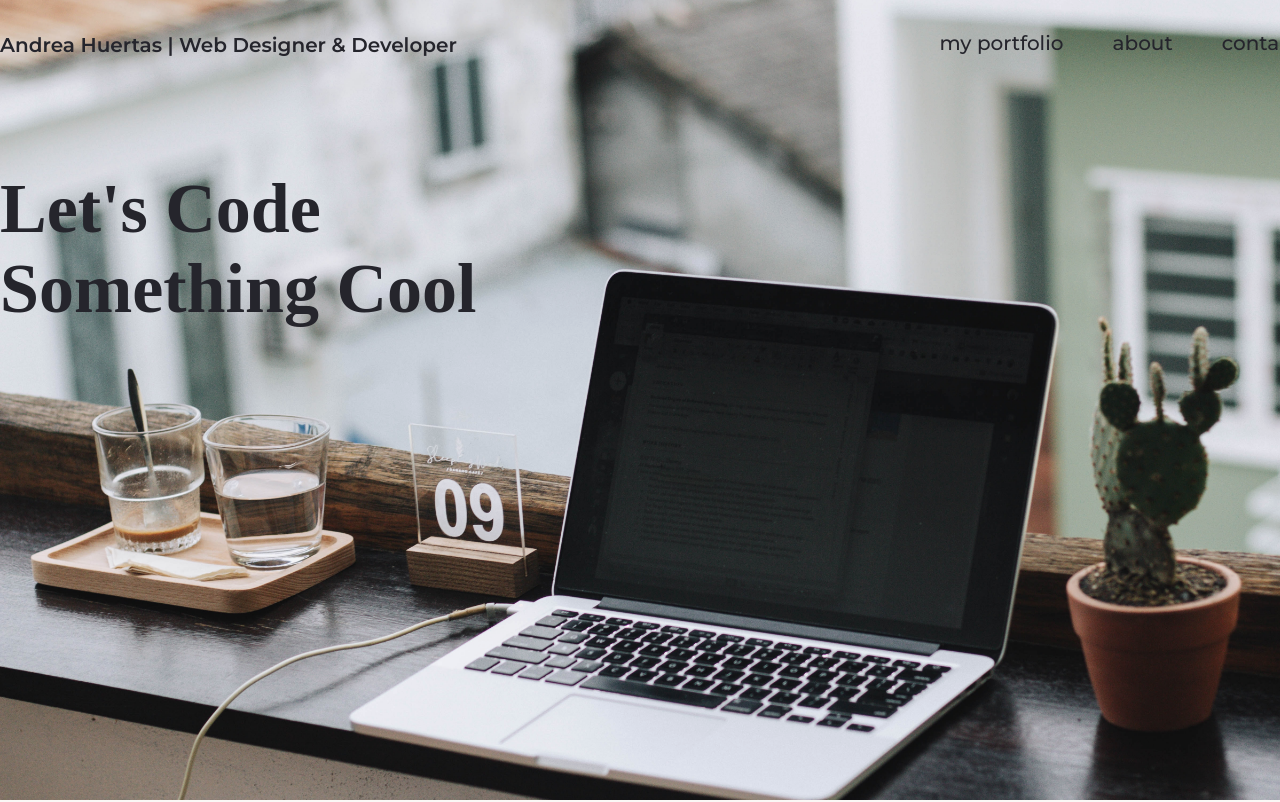
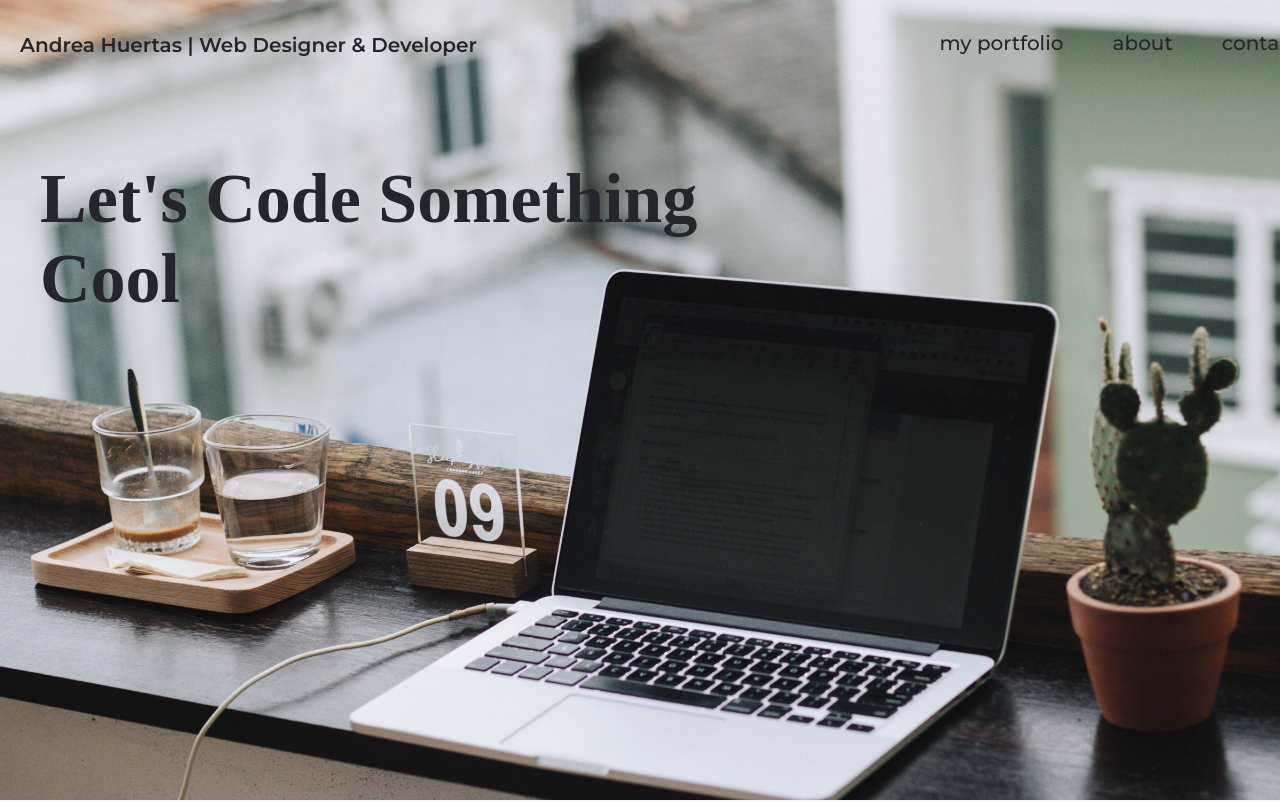
Before and after one commit to andreahm96/milestone-portfolio, a plain HTML site: page index.html in a window 1280 px wide. Shown: the top 802 px of the page. Drawn offline with Linux system fonts and the light colour scheme.

Commit message:
header h2 width to 50% and padding top 10px right 0 bottom 0 left 40px

```diff
--- a/css/main.css
+++ b/css/main.css
@@ -38,7 +38,7 @@ header{
   float:left;
 }
 header h1 {
-  padding: 20px 0px;
+  padding: 20px 20px;
   font-size:20px;
   color:#1a1a22;
   font-family:'montserrat',sans-serif;
@@ -70,8 +70,8 @@ header h2{
   font-size: 70px;
   line-height: 80px;
   text-transform: capitalize;
-  padding:20px 0px;
-  width:600px;
+  padding:10px 0 0 40px;
+  width:50%;
 }
 /***** body *****/
 body{
```
